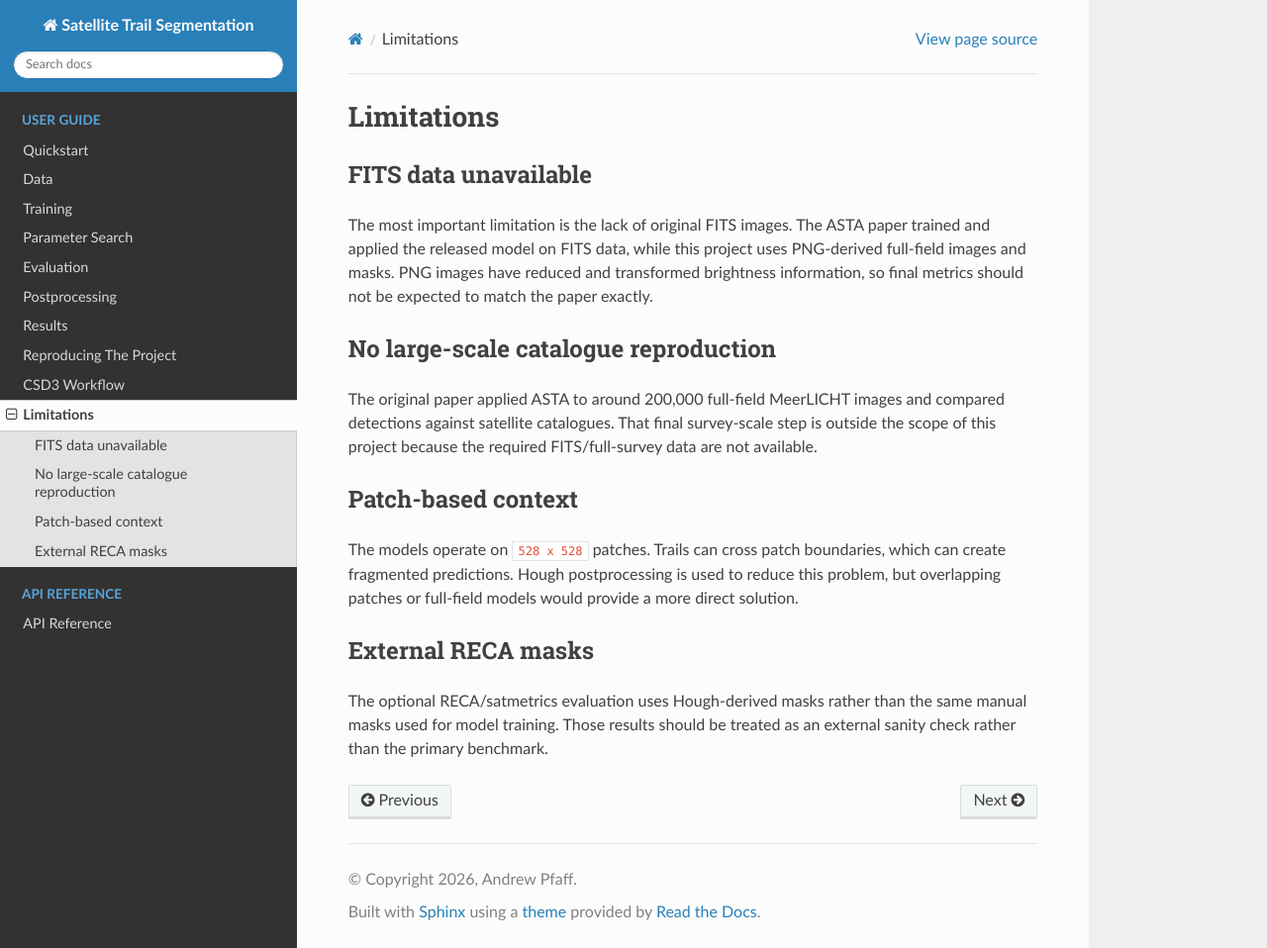
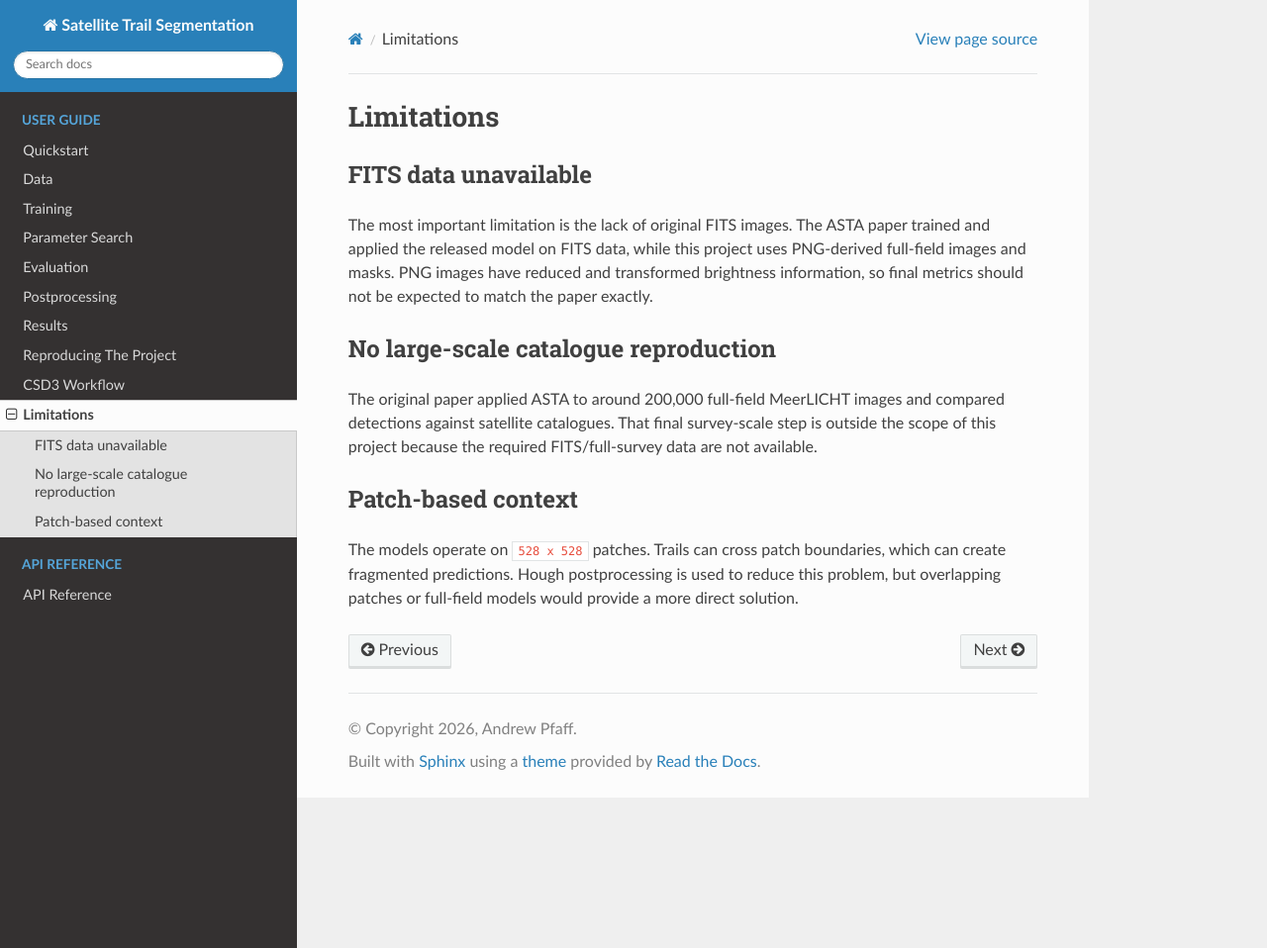
Before and after one commit to Andrew-Pfaff/satellite_trails, a Sphinx documentation site: the page built from docs/source/limitations.rst, in a window 1280 px wide and 958 px high. Shown: the whole window at 99% size. Built offline with Sphinx 7.4.7 and the Read the Docs theme 3.1.0, drawn with Linux system fonts in a browser that asks for light colours.

Commit message:
Removed reca_streak mentions, as there is not time to include this in the final version

```diff
--- a/docs/source/limitations.rst
+++ b/docs/source/limitations.rst
@@ -15,8 +15,3 @@ Patch-based context
 -------------------
 
 The models operate on ``528 x 528`` patches. Trails can cross patch boundaries, which can create fragmented predictions. Hough postprocessing is used to reduce this problem, but overlapping patches or full-field models would provide a more direct solution.
-
-External RECA masks
--------------------
-
-The optional RECA/satmetrics evaluation uses Hough-derived masks rather than the same manual masks used for model training. Those results should be treated as an external sanity check rather than the primary benchmark.
```
Also changed, not shown: README.md (+1 -2 lines).
